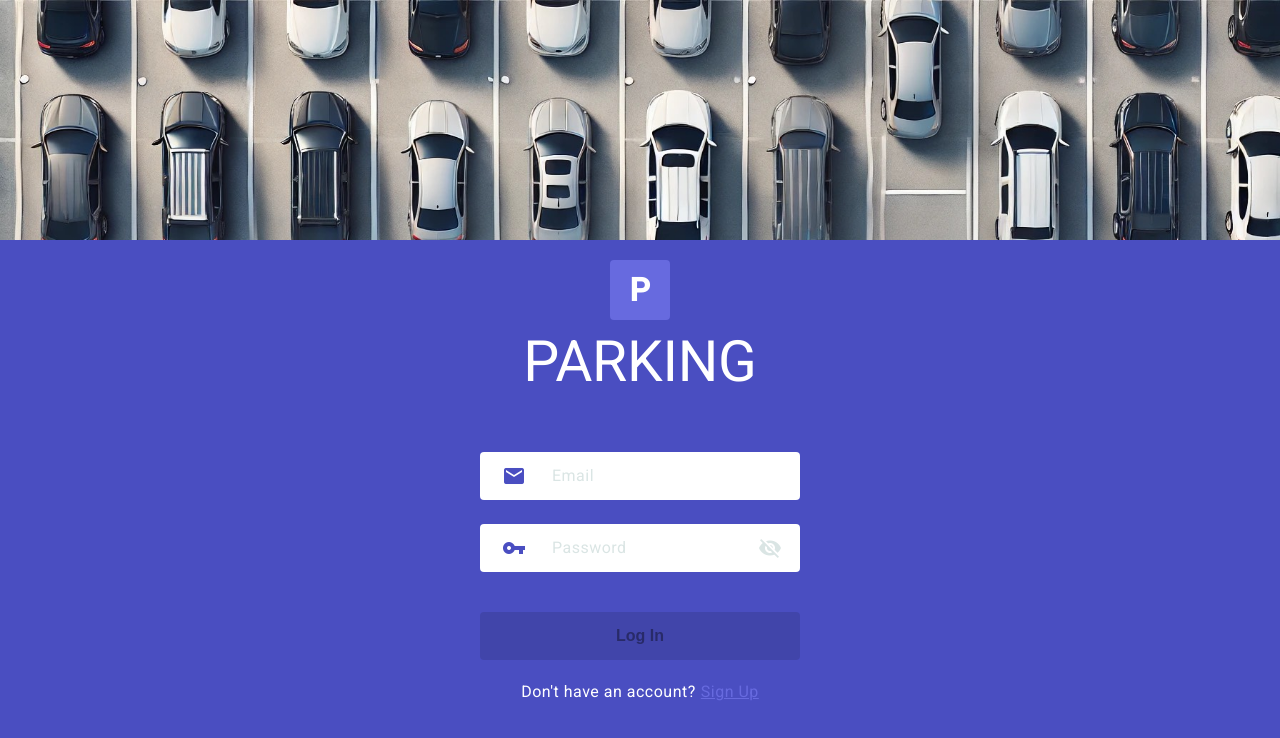
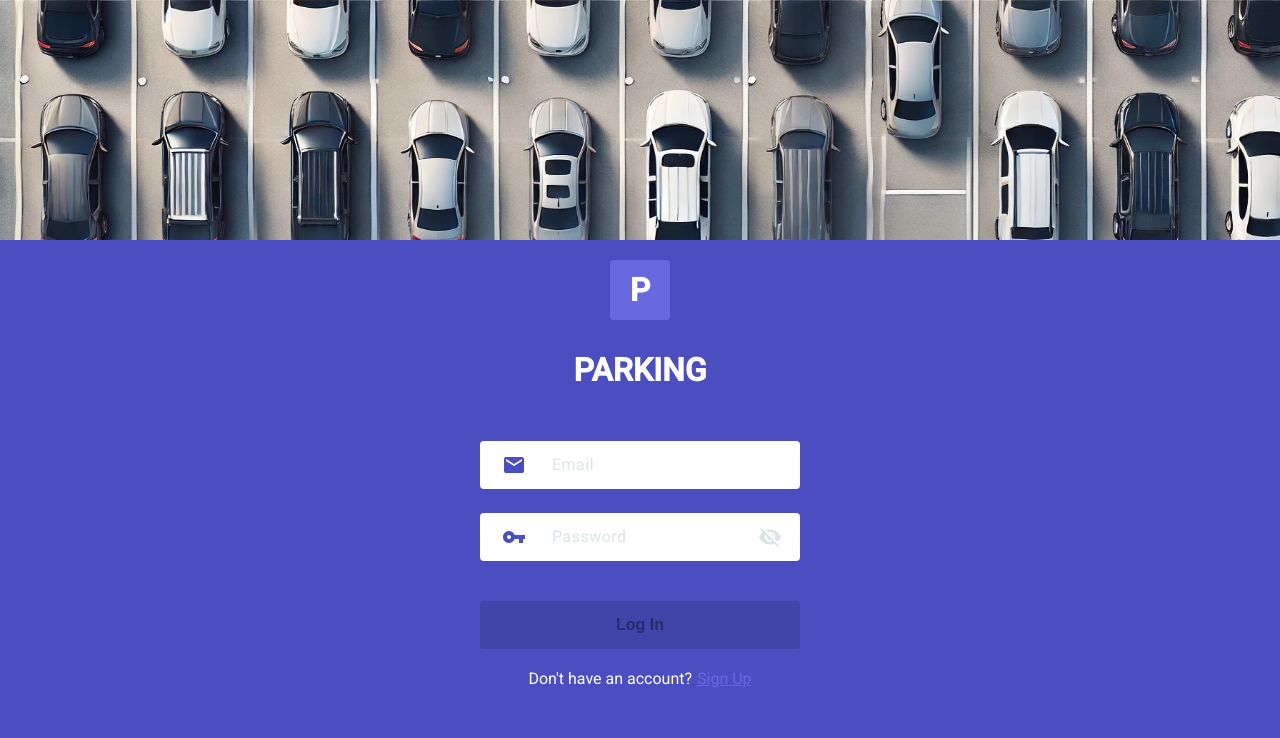
Before and after one commit to StefaniaBibart/parking-app, an Angular app: page /login in a window 1280 px wide. Shown: the top 738 px of the page. Built offline with nearby package versions, Linux system fonts and the light colour scheme.

Commit message:
run ng update for angular material
https://angular.dev/update-guide?v=18.0-19.0&l=2

Run ng update `@angular/material@19`.

```diff
--- a/package.json
+++ b/package.json
@@ -12,12 +12,12 @@
   "private": true,
   "dependencies": {
     "@angular/animations": "^19.2.14",
-    "@angular/cdk": "^18.2.14",
+    "@angular/cdk": "^19.2.18",
     "@angular/common": "^19.2.14",
     "@angular/compiler": "^19.2.14",
     "@angular/core": "^19.2.14",
     "@angular/forms": "^19.2.14",
-    "@angular/material": "^18.2.14",
+    "@angular/material": "^19.2.18",
     "@angular/platform-browser": "^19.2.14",
     "@angular/platform-browser-dynamic": "^19.2.14",
     "@angular/router": "^19.2.14",
--- a/src/theme.scss
+++ b/src/theme.scss
@@ -1,6 +1,7 @@
 @use "@angular/material" as mat;
 
-@include mat.core();
+@include mat.elevation-classes();
+@include mat.app-background();
 
 // Define custom palettes based on your theme variables
 $light-primary: mat.define-palette(mat.$indigo-palette, 500);
```
Also changed, not shown: 1 other file (tests, documents, lock files or other folders).
